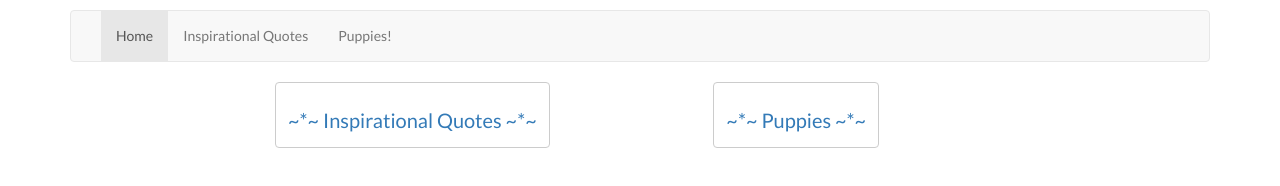
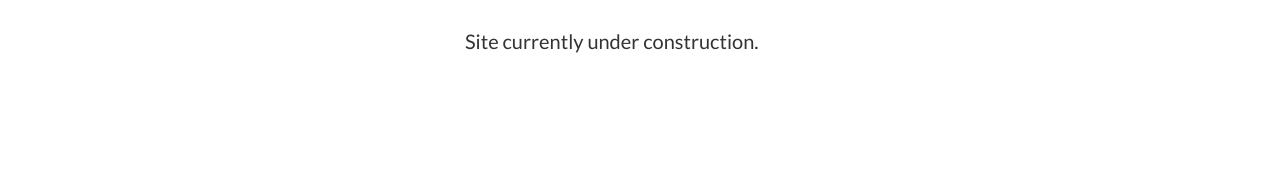
Before and after one commit to brannack/brannack.github.io, a plain HTML site: page index.html in a window 1280 px wide. Drawn offline with nearby package versions, Linux system fonts and the light colour scheme.

Commit message:
Cleaned up and changed

```diff
--- a/index.html
+++ b/index.html
@@ -2,12 +2,10 @@
 <html>
 <head>
   <title>Oak Grove Capital Partners</title>
-<!-- activate for search / when this is a real page
   <meta charset="UTF-8">
   <meta name="keywords" content="Oak Grove Capital Partners, Oak Grove, Oak Grove investors, Oak Grove fund, JT McLain, Brannack McLain, Los Angeles, technology investors">
   <meta name="copyright" content="Copyright (C) 2018 Oak Grove Capital Partners">
   <meta property="description" content="Oak Grove Capital Partners is an independent investment management and advisory firm.">
--->
 <!-- activate for opengraph
   <meta property="og:title" content="Oak Grove Capital Partners">
   <meta property="og:site_name" content="Oak Grove Capital Partners">
@@ -25,43 +23,16 @@
 </head>
 <body>
   <div class="container">
-    <!-- Bootstrap Nav Bar -->
-                <nav class="navbar navbar-default">
-                  <div class="container-fluid">
-                    <div class="navbar-header">
-                      <button type="button" class="navbar-toggle collapsed" data-toggle="collapse" data-target="#bs-example-navbar-collapse-1" aria-expanded="false">
-                        <span class="sr-only">Toggle navigation</span>
-                        <span class="icon-bar"></span>
-                        <span class="icon-bar"></span>
-                        <span class="icon-bar"></span>
-                      </button>
-                    </div>
-                    <div class="collapse navbar-collapse" id="bs-example-navbar-collapse-1">
-                      <ul class="nav navbar-nav">
-                        <li class=active><a href="index.html">Home<span class="sr-only">(current)</span></a></li>
-                        <li><a href="quotes.html">Inspirational Quotes</a></li>
-                        <li><a href="puppies.html">Puppies!</a></li>
-                      </ul>
-                    </div><!-- /.navbar-collapse -->
-                  </div><!-- /.container-fluid -->
-                </nav>
+
               <div class="container-fluid">
                 <div class="row">
-                  <div class="col-lg-2 col-md-1 col-sm-0">
+                  <div class="col-lg-4 col-md-3 col-sm-6">
                   </div>
                   <div class="col-lg-4 col-md-5 col-sm-12">
-                    <button type="button" class="btn btn-default">
-                      <h1><a href="quotes.html">~*~ Inspirational Quotes ~*~</a></h1>
-                    </button>
+                      <h1>Site currently under construction.</h1>
                   </div>
-                  <div class="col-lg-4 col-md-5 col-sm-12">
-                    <button type="button" class="btn btn-default">
-                      <h1><a href="puppies.html">~*~ Puppies ~*~<a></h1>
-                    </button>
-                      <div class="col-lg-2 col-md-1 col-sm-0">
-                      </div>
+                  <div class="col-lg-4 col-md-3 col-sm-6">
                   </div>
-
                 </div>
               </div>
 </body>
```
